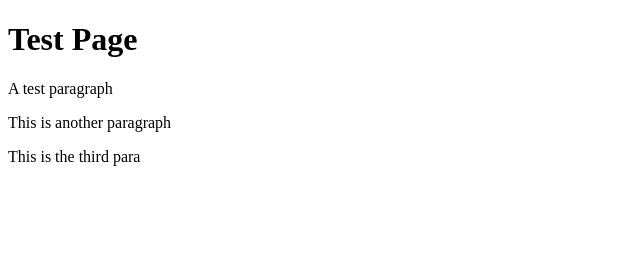
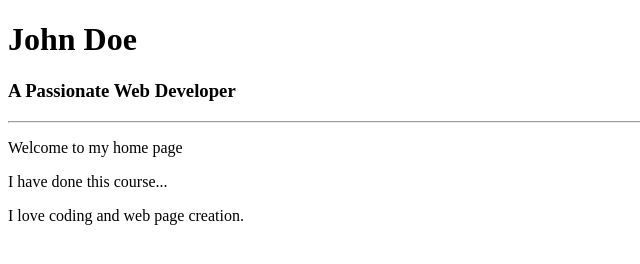
Before and after one commit to nil-sj/test-hosting-r, a plain HTML site: page index.html in a window 1280 px wide. Shown: the whole page, without its empty margins (0-640 px from the left). Drawn offline with Linux system fonts and the light colour scheme.

Commit message:
modified html file

```diff
--- a/index.html
+++ b/index.html
@@ -3,12 +3,14 @@
 <head>
     <meta charset="UTF-8">
     <meta name="viewport" content="width=device-width, initial-scale=1.0">
-    <title>Test Page Title</title>
+    <title>Resume Web Page of John Doe</title>
 </head>
 <body>
-    <h1>Test Page</h1>
-    <p>A test paragraph</p>
-    <p>This is another paragraph</p>
-    <p>This is the third para</p>
+    <h1>John Doe</h1>
+    <h3>A Passionate Web Developer</h3>
+    <hr>
+    <p>Welcome to my home page</p>
+    <p>I have done this course...</p>
+    <p>I love coding and web page creation.</p>
 </body>
 </html>
```
